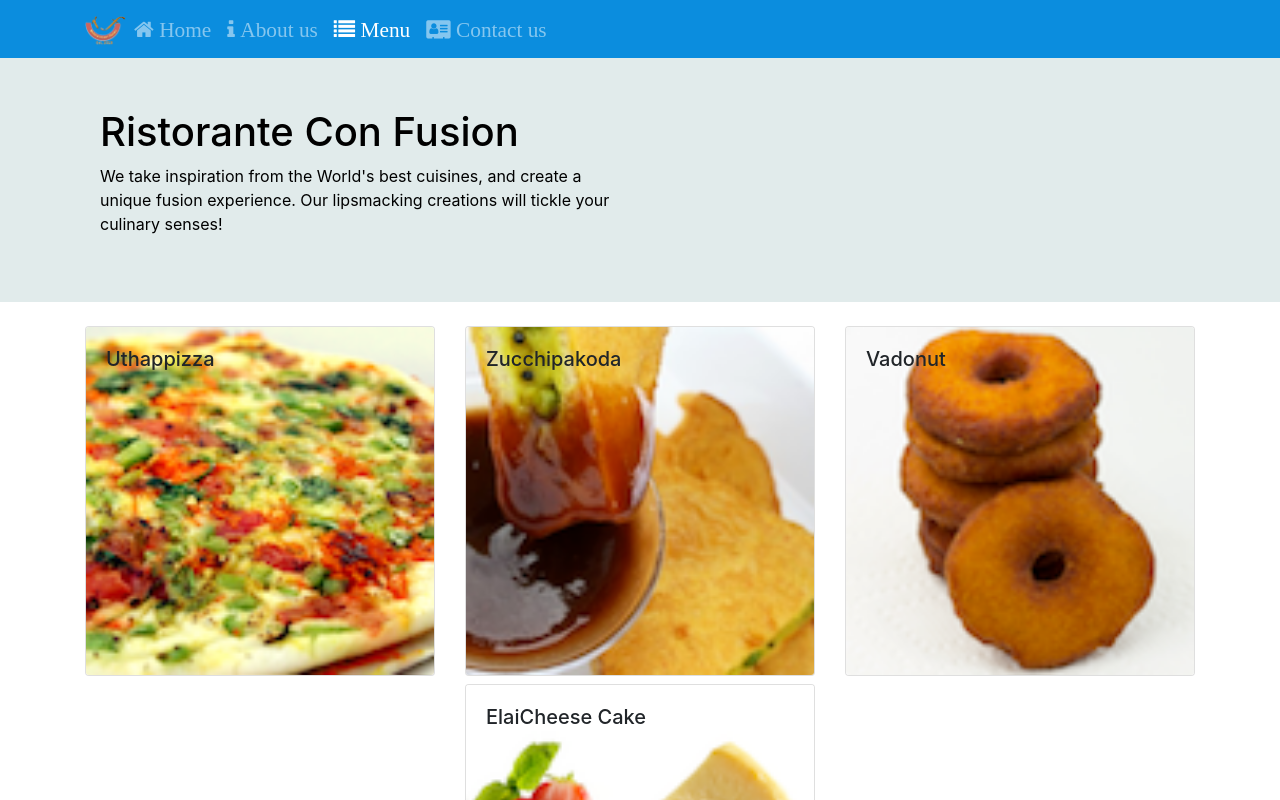
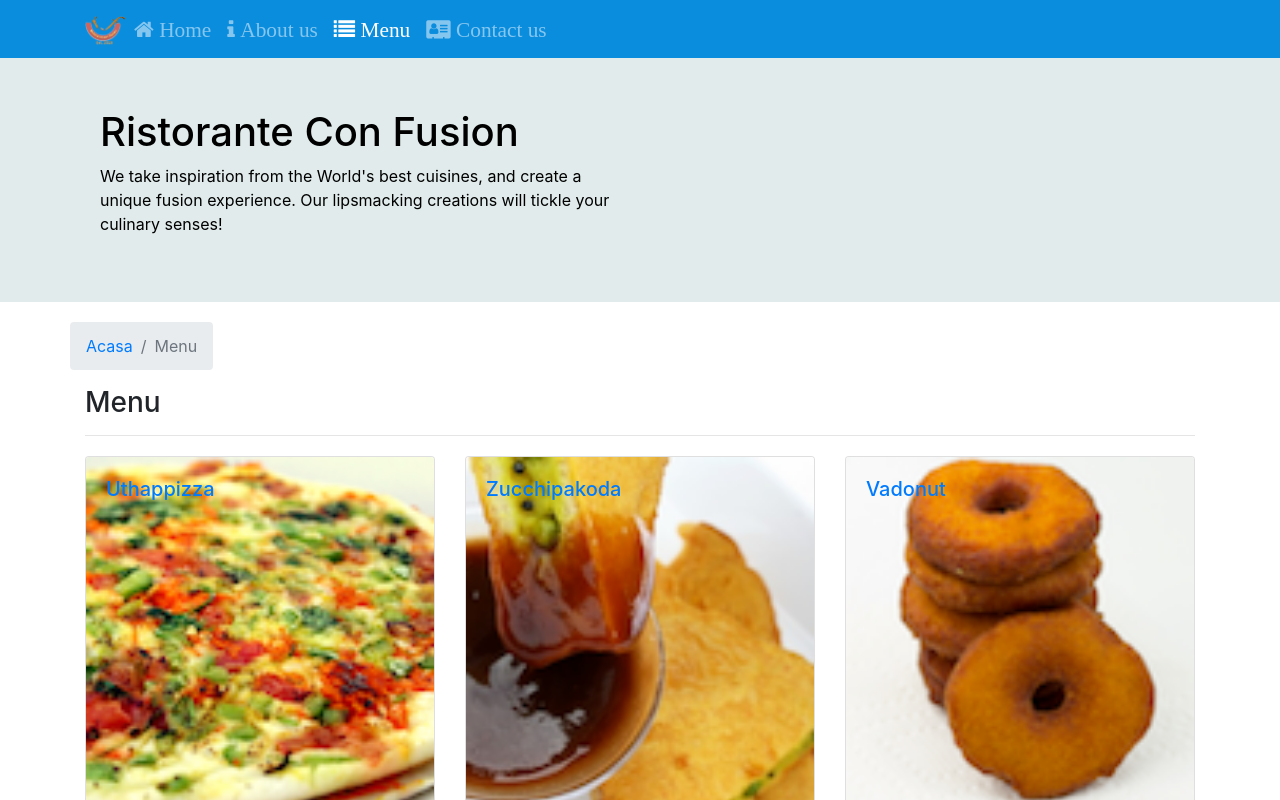
Before and after one commit to becali12/React, a React (Create React App) app: page /menu in a window 1280 px wide. Shown: the top 800 px of the page. Built offline with nearby package versions, Linux system fonts and the light colour scheme.

Commit message:
Single Page Application Part 2

```diff
--- a/src/components/ContactComponent.js
+++ b/src/components/ContactComponent.js
@@ -1,8 +1,22 @@
 import React from 'react';
+import { Breadcrumb, BreadcrumbItem } from 'reactstrap';
+import { Link } from 'react-router-dom';
 
 function Contact(props) {
     return(
     <div className="container">
+        <div className='row'>
+            <Breadcrumb>
+                <BreadcrumbItem>
+                    <Link to='/home'> Acasa </Link>
+                </BreadcrumbItem>
+                <BreadcrumbItem active> Contact Us </BreadcrumbItem>
+            </Breadcrumb>
+            <div className='col-12'>
+                <h3> Contact Us </h3>
+                <hr/>
+            </div>
+        </div>
         <div className="row row-content">
             <div className="col-12">
             <h3>Location Information</h3>
--- a/src/components/DishDetailComponent.js
+++ b/src/components/DishDetailComponent.js
@@ -1,6 +1,6 @@
 import React from 'react';
-import { Card, CardImg, CardText, CardBody, CardTitle } from 'reactstrap';
-
+import { Card, CardImg, CardText, CardBody, CardTitle, Breadcrumb, BreadcrumbItem } from 'reactstrap';
+import { Link } from 'react-router-dom';
 
 
 function RenderDish({dish}) {
@@ -18,23 +18,24 @@
 }
 
 function RenderComments({comments}) {
-        let render_comments = null;
 
         if(comments != null) {
-            render_comments = comments.map((comment) => {
-                return(
-                    <div key={comment.id}>
-                        <Card>
-                            <CardText tag="h5"> {comment.author} </CardText>
-                            <CardBody> {comment.comment} </CardBody>
-                            <CardText> {new Intl.DateTimeFormat('en-US',{ year: 'numeric', month: 'short', day: '2-digit'}).format(
-                                new Date(Date.parse(comment.date)))} </CardText>
-                        </Card>
-                    </div>
-                );
-            })
             return(
-                <div>{render_comments}</div>
+                <div className='col-12 col-md-5 m-1'>
+                    <h1 className="mb-4"> Comments </h1>
+                    <ul className='list-unstyled'>
+                        {comments.map((comment) => {
+                            return (
+                                <li key = {comment.id}>
+                                    <h3>{comment.author}:</h3>
+                                    <p>{comment.comment}</p>
+                                    <p>{new Intl.DateTimeFormat('en-US',{ year: 'numeric', month: 'short', day: '2-digit'}).format(
+                                new Date(Date.parse(comment.date)))}</p>
+                                </li>
+                            );
+                        })}
+                    </ul>
+                </div>
             );
         }
         else return (<div>There are no comments at the moment</div>);
@@ -45,15 +46,21 @@
             return (<div></div>);
 
         return (
-            <div>
+            <div className='container'>
                 <div className='row'>
-                        <RenderDish dish={props.dish}/>
-                    <div className="col-12 col-md-5 m-1">
-                        <h3>Comments</h3>
-                        <ul>
-                          <li> <RenderComments comments={props.dish.comments}/> </li>
-                        </ul>
+                    <Breadcrumb>
+                        <BreadcrumbItem> <Link to='/menu'> Menu </Link></BreadcrumbItem>
+                        <BreadcrumbItem active> {props.dish.name} </BreadcrumbItem>
+                    </Breadcrumb>
+                    <div className='col-12'>
+                        <h1> {props.dish.name} </h1>
+                        <hr/>
                     </div>
+                </div>
+
+                <div className='row'>
+                    <RenderDish dish={props.dish}/>
+                    <RenderComments comments={props.comments}/>
                 </div>
             </div>
         );
--- a/src/components/MainComponent.js
+++ b/src/components/MainComponent.js
@@ -6,11 +6,10 @@
 import { COMMENTS } from '../shared/comments';
 import { LEADERS } from '../shared/leaders';
 import { PROMOTIONS } from '../shared/promotions';
-
-// import DishDetail from './DishDetailComponent';
+import DishDetail from './DishDetailComponent';
 import Header from './HeaderComponent';
 import Footer from './FooterComponent';
-import { Routes, Route, Navigate } from 'react-router-dom';
+import { Routes, Route, Navigate, useParams } from 'react-router-dom';
 
 class Main extends Component {
 
@@ -37,12 +36,23 @@
       );
     }
 
+    // useParams receives the dishId from the url provided to it
+    const DishWithId = () => {
+      const { dishId } = useParams();
+      return (
+        <DishDetail dish={this.state.dishes.filter((dish) => dish.id === parseInt(dishId))[0]}
+          comments={this.state.comments.filter((comment) => comment.dishId === parseInt(dishId))}
+        />
+      );
+    }
+
     return (
       <div>
         <Header/>
         <Routes>
           <Route path="/home" element={<HomePage/>} />
           <Route exact path="/menu" element={<Menu dishes={this.state.dishes}/>} />
+          <Route path="/menu/:dishId" element={<DishWithId/>}/>
           <Route exact path="/contactus" element={<Contact/>}/>
           <Route path="*" element={<Navigate to ="/home"/>}/>
         </Routes>
--- a/src/components/MenuComponent.js
+++ b/src/components/MenuComponent.js
@@ -1,13 +1,16 @@
 import React from 'react';
-import { Card, CardImg, CardImgOverlay, CardTitle } from 'reactstrap';
+import { Card, CardImg, CardImgOverlay, CardTitle, Breadcrumb, BreadcrumbItem } from 'reactstrap';
+import { Link } from 'react-router-dom';
 
 function RenderMenuItem({ dish, onClick }) {
     return(
-        <Card onClick={ () => onClick(dish.id)} >
-                        <CardImg width="100%" object src={dish.image} alt={dish.name}/>
-                        <CardImgOverlay>
-                            <CardTitle tag="h5"> {dish.name} </CardTitle>
-                        </CardImgOverlay>
+        <Card >
+            <Link to={`/menu/${dish.id}`}>
+                <CardImg width="100%" object src={dish.image} alt={dish.name}/>
+                <CardImgOverlay>
+                    <CardTitle tag="h5"> {dish.name} </CardTitle>
+                </CardImgOverlay>
+            </Link>
         </Card>
     );
 }
@@ -16,13 +19,25 @@
     const menu = props.dishes.map((dish) => {
         return (
             <div key={dish.id} className="col-md-4 m-1 mx-auto">
-                <RenderMenuItem dish={dish} onClick={props.onClick}/>
+                <RenderMenuItem dish={dish}/>
             </div>
         );
     });
 
     return (
         <div className='container'>
+            <div className='row'>
+                <Breadcrumb>
+                    <BreadcrumbItem>
+                        <Link to='/home'> Acasa </Link>
+                    </BreadcrumbItem>
+                    <BreadcrumbItem active> Menu </BreadcrumbItem>
+                </Breadcrumb>
+                <div className='col-12'>
+                    <h3> Menu </h3>
+                    <hr/>
+                </div>
+            </div>
             <div className='row'>
                 {menu}
             </div>
```
